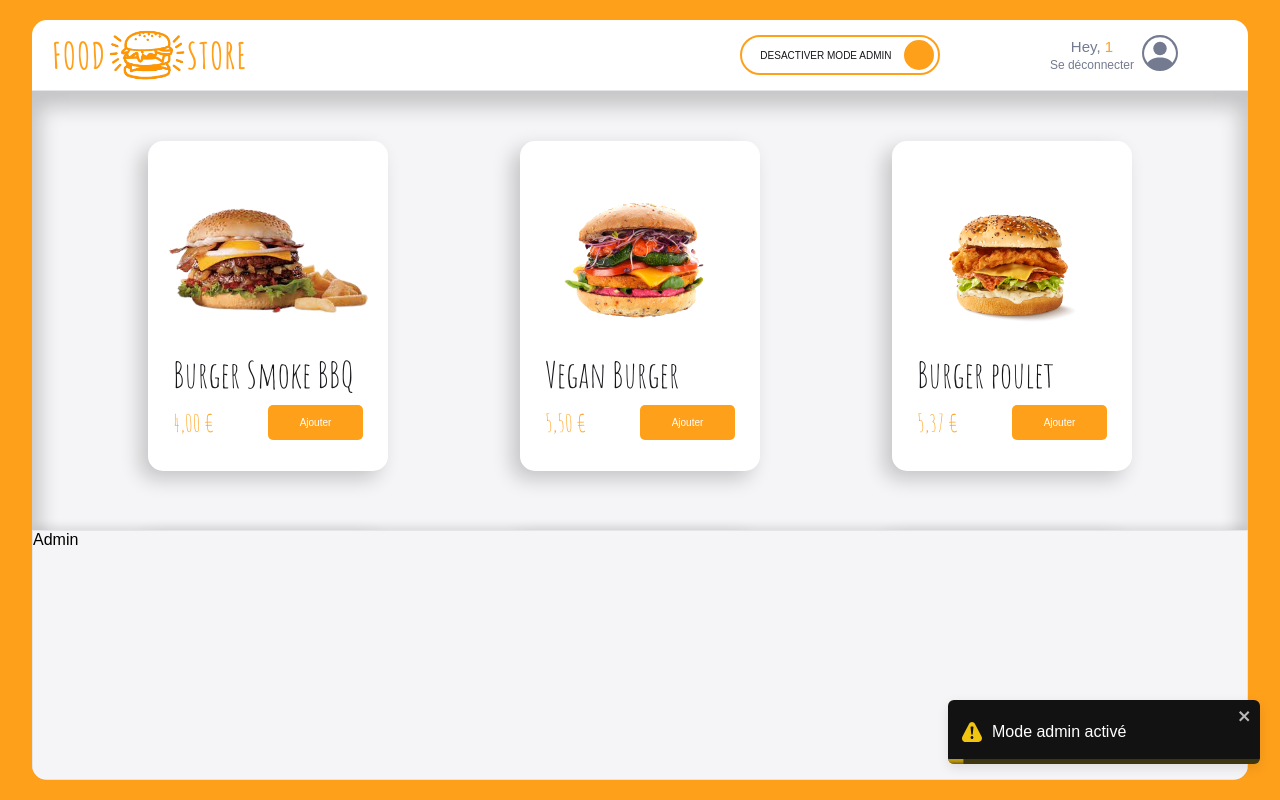
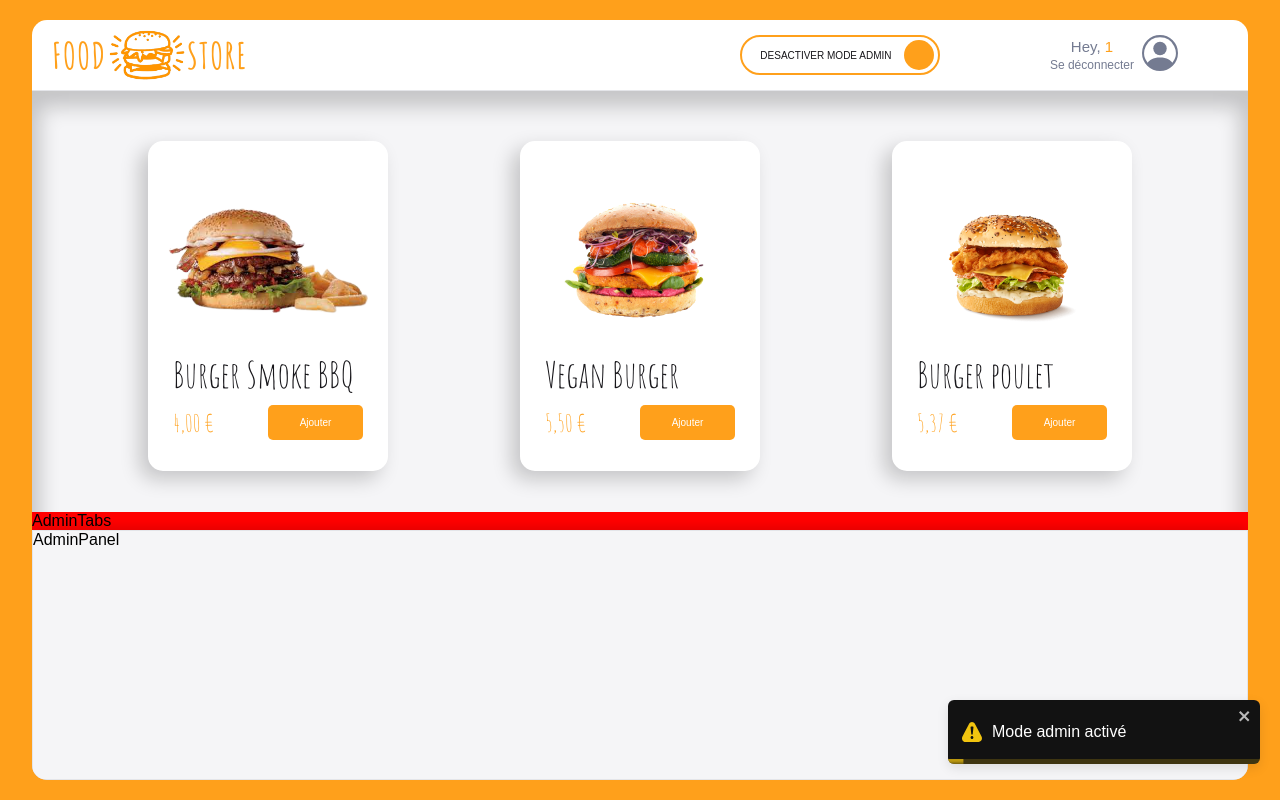
Before and after one commit to romainniamor/food_store, a React (Vite) app: page /order/1 in a window 1280 px wide. Both pictures are taken after a click on the label 839 px from the left and 55 px from the top of the page. Built offline with nearby package versions, Linux system fonts and the light colour scheme; grey boxes are pictures that could not be loaded; the HTML template or start-up script is replaced by a standard one.

Commit message:
💄 F07: ADMIN > Add AdminTabs & AdminPanel

```diff
--- a/src/components/pages/order/main/admin/Admin.jsx
+++ b/src/components/pages/order/main/admin/Admin.jsx
@@ -1,19 +1,22 @@
 import React from "react";
 import { theme } from "../../../../../theme/index";
 import styled from "styled-components";
+import AdminTabs from "./AdminTabs";
+import AdminPanel from "./AdminPanel";
 
 export default function Admin() {
-  return <AdminStyled>Admin</AdminStyled>;
+  return (
+    <AdminStyled>
+      <AdminTabs />
+      <AdminPanel />
+    </AdminStyled>
+  );
 }
 
 const AdminStyled = styled.div`
-  background: ${theme.colors.background_white};
-  height: 250px;
   position: absolute;
   bottom: 0;
   left: 0;
   right: 0;
   z-index: 1;
-  border: 1px solid ${theme.colors.greyLight};
-  box-shadow: ${theme.shadows.subtle};
 `;
--- /dev/null
+++ b/src/components/pages/order/main/admin/AdminPanel.jsx
@@ -0,0 +1,14 @@
+import React from "react";
+import styled from "styled-components";
+import { theme } from "../../../../../theme/index";
+
+export default function AdminPanel() {
+  return <AdminPanelStyled>AdminPanel</AdminPanelStyled>;
+}
+
+const AdminPanelStyled = styled.div`
+  background: ${theme.colors.background_white};
+  height: 250px;
+  border: 1px solid ${theme.colors.greyLight};
+  box-shadow: ${theme.shadows.subtle};
+`;
--- /dev/null
+++ b/src/components/pages/order/main/admin/AdminTabs.jsx
@@ -0,0 +1,11 @@
+import React from "react";
+import styled from "styled-components";
+import { theme } from "../../../../../theme/index";
+
+export default function AdminTabs() {
+  return <AdminTabsStyled>AdminTabs</AdminTabsStyled>;
+}
+
+const AdminTabsStyled = styled.div`
+  background: red;
+`;
```
